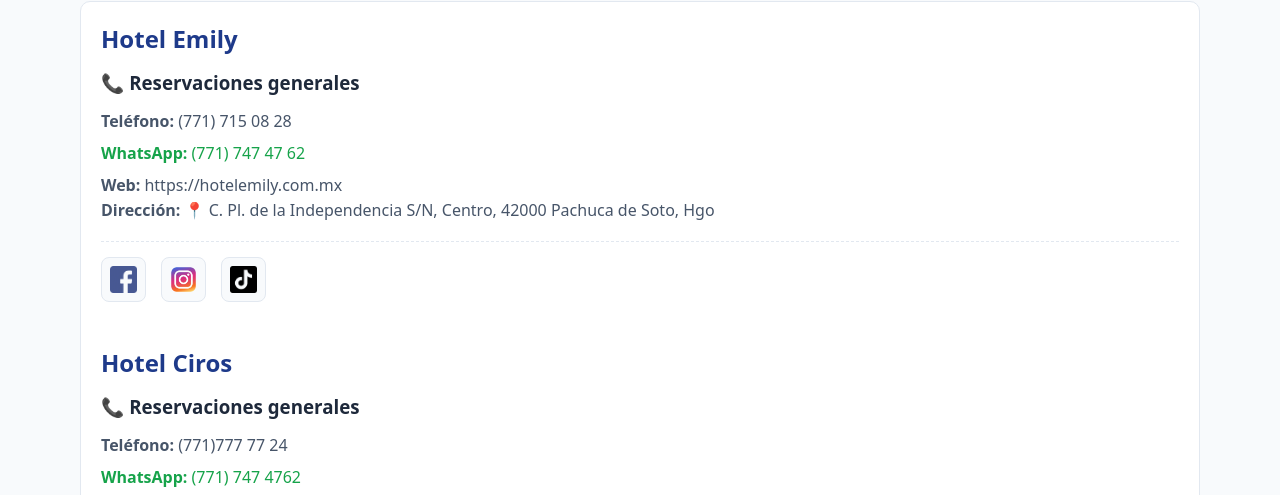
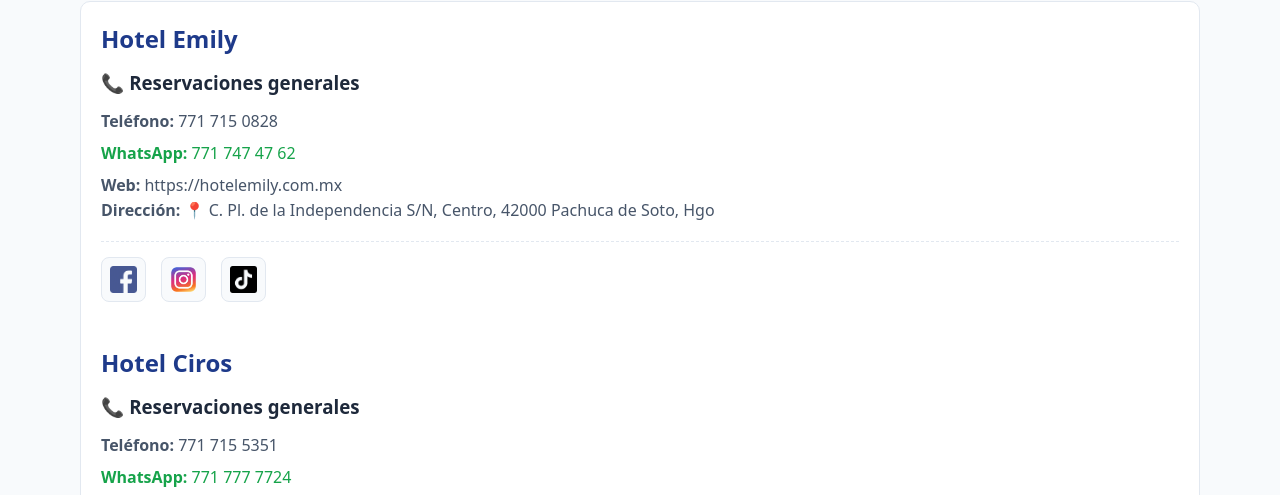
Before and after one commit to HotelEmily/Catalogo-Digital, a plain HTML site: page contacto.html in a window 1280 px wide. Shown: the part 238-733 px from the top of the page. Drawn offline with Linux system fonts and the light colour scheme.

Commit message:
Update contacto.html

```diff
--- a/contacto.html
+++ b/contacto.html
@@ -52,8 +52,8 @@
                 <div class="tarjeta">
                     <h2 style="color: var(--azul-marino); margin-bottom: 15px;">Hotel Emily</h2>
                     <h3 style="color: var(--negro); margin-bottom: 15px;">📞 Reservaciones generales</h3>
-                    <p class="texto-secundario" style="font-size: 1rem; margin-bottom: 10px;"><strong>Teléfono:</strong> (771) 715 08 28</p>
-                    <p class="texto-secundario" style="font-size: 1rem; margin-bottom: 10px; color: #16a34a;"><strong>WhatsApp:</strong> (771) 747 47 62</p>
+                    <p class="texto-secundario" style="font-size: 1rem; margin-bottom: 10px;"><strong>Teléfono:</strong> 771 715 0828</p>
+                    <p class="texto-secundario" style="font-size: 1rem; margin-bottom: 10px; color: #16a34a;"><strong>WhatsApp:</strong> 771 747 47 62</p>
                     <p class="texto-secundario" style="font-size: 1rem;"><strong>Web:</strong> https://hotelemily.com.mx</p>
                     <p class="texto-secundario" style="font-size: 1rem;"><strong>Dirección:</strong> 📍 C. Pl. de la Independencia S/N, Centro, 42000 Pachuca de Soto, Hgo</p>
                     <div class="marca-redes">
@@ -78,8 +78,8 @@
                 <!-- REDES HOTEL CIROS -->
                     <h2 style="color: var(--azul-marino); margin-bottom: 15px;">Hotel Ciros</h2>
                     <h3 style="color: var(--negro); margin-bottom: 15px;">📞 Reservaciones generales</h3>
-                    <p class="texto-secundario" style="font-size: 1rem; margin-bottom: 10px;"><strong>Teléfono:</strong> (771)777 77 24</p>
-                    <p class="texto-secundario" style="font-size: 1rem; margin-bottom: 10px; color: #16a34a;"><strong>WhatsApp:</strong> (771) 747 4762</p>
+                    <p class="texto-secundario" style="font-size: 1rem; margin-bottom: 10px;"><strong>Teléfono:</strong> 771 715 5351</p>
+                    <p class="texto-secundario" style="font-size: 1rem; margin-bottom: 10px; color: #16a34a;"><strong>WhatsApp:</strong> 771 777 7724</p>
                     <p class="texto-secundario" style="font-size: 1rem;"><strong>Web:</strong> https://hotelciros.com/</p>
 
                     <p class="texto-secundario" style="font-size: 1rem;"><strong>Dirección:</strong> 📍 C. Pl. de la Independencia 110, Centro, 42000 Pachuca de Soto, Hgo.</p>
```
